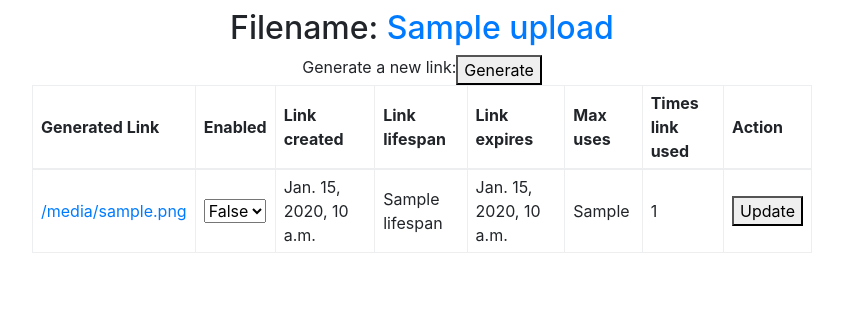
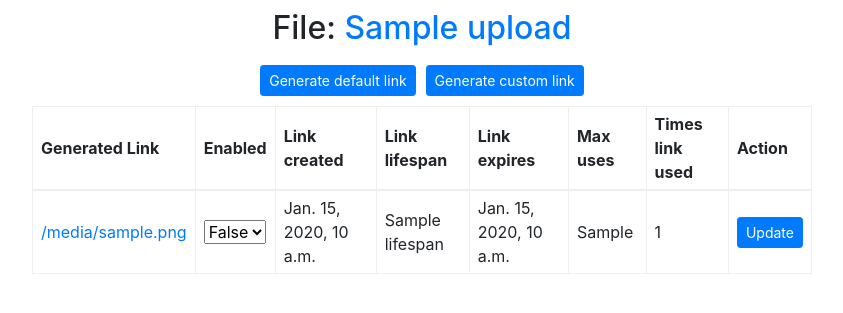
Before and after one commit to thoughtgeek/urlytic, a Django app: template filedetail/templates/filedetail/filedetail.html in a window 1280 px wide. Shown: the part 56-369 px from the top of the page, without its empty margins (218-1061 px from the left). Run offline with Django 3.2, Linux system fonts and the light colour scheme; the template is opened without the code that fills it: most values are stand-ins (such as "Sample title", 1, 10 or a date in 2020); some libraries are stand-ins or nearby versions.

Commit message:
Minor changes

```diff
--- a/filedetail/templates/filedetail/filedetail.html
+++ b/filedetail/templates/filedetail/filedetail.html
@@ -7,11 +7,11 @@ URLytic - FileDetail
 {% block content %}
 <div class="topDiv appSummary">
   <div class="d-flex justify-content-center">
-    <h2>Filename: <a href="{{ selectedfile.document.upload.url }}" target="_blank">{{ selectedfile.document.upload.name }}</a></h2>
+    <h2>File: <a href="{{ selectedfile.document.upload.url }}" target="_blank">{{ selectedfile.document.upload.name }}</a></h2>
   </div>
-  <div class="d-flex justify-content-center">
-  Generate a new link:
-  <button class="linkgen" value="">Generate</button></td>
+  <div class="d-flex justify-content-center" style="margin-top: 10px; margin-bottom: 10px;">
+  <button class="linkgen btn btn-primary btn-sm" value="" style="margin-right: 10px";>Generate default link</button>
+  <button class="customLink btn btn-primary btn-sm" value="">Generate custom link</button>
   </div>
   <div class="d-flex justify-content-center">
    <table id="filetable">
@@ -47,7 +47,7 @@ URLytic - FileDetail
           <td>{{ file.date_expired }}</td>
           <td>{{ file.max_uses }}</td>
           <td>{{ file.usage_count }}</td>
-          <td><button class="updatelink" value="{{ file.short_url }}">Update</button></td></td>
+          <td><button class="updatelink  btn btn-primary btn-sm" value="{{ file.short_url }}">Update</button></td></td>
         </tr>
       {% empty %}
         <tr>
@@ -62,8 +62,11 @@ URLytic - FileDetail
 {% endblock %}
 
 {% block script%}
-<div id="dialog" title="Link Generated" style="display: none;">
+<div id="linkgen_dialog" title="Link Generated" style="display: none;">
   <p>New download link has been generated!</p>
+</div>
+<div id="statuschange_dialog" title="Link status changed" style="display: none;">
+  <p>Link status has  been changed successfully!</p>
 </div>
 
 <script src="https://cdn.jsdelivr.net/npm/js-cookie@2/src/js.cookie.min.js"></script>
@@ -102,18 +105,29 @@ window.onload =function (){
     var data = new FormData();
     data.append('enabled', enabled);
     data.append('link', link);
-    data.append('link', link);
     data.append('file', "{{ selectedfile.document.upload.name }}");
 
     xhr.open('POST', url, false);
     xhr.onload = function () {
+      $( "#statuschange_dialog" ).dialog({
+        dialogClass: "no-close",
+        buttons: [
+          {
+            text: "OK",
+            click: function() {
+              $( this ).dialog( "close" );
+              window.location.reload();
+            }
+          }
+        ]
+      });
       }
     xhr.send(data);
 
   }
 
   function call_api_generate(){
-      if (confirm("Are you sure you want to generate a new link?"))
+      if (confirm("Are you sure you want to generate a new link with default settings?"))
         {
         url = "{% url 'filedetail_ns:filedetail_home' %}?filename={{ selectedfile.document.upload.name }}"
         var xhr  = new XMLHttpRequest();
@@ -122,7 +136,7 @@ window.onload =function (){
         xhr.onreadystatechange = function()
           {
             if(xhr.readyState == 4 && xhr.status == 200) {
-                $( "#dialog" ).dialog({
+                $( "#linkgen_dialog" ).dialog({
                   dialogClass: "no-close",
                   buttons: [
                     {
--- a/filedetail/views.py
+++ b/filedetail/views.py
@@ -120,7 +120,7 @@ def filedetail(request):
 
     if gen_api_input == 'True':
         print('Generating new link..')
-        default_file_settings = link_settings('True', -1, 3)
+        default_file_settings = link_settings('True', -1, -1)
         uniqueurl = generate(filedetails.document, default_file_settings, filedetails.document.upload.url)
 
     return render(request, 'filedetail/filedetail.html',{
--- a/home/templates/home/filelist.html
+++ b/home/templates/home/filelist.html
@@ -12,7 +12,7 @@ URLytic - FileList
   <div class="d-flex justify-content-center">
   <input type="text" id="searchInput" onkeyup="search()" placeholder="Enter filename.." style="width:30%; margin-bottom: 1%; margin-top: 1%">
   </div>
-  <table id="filetable">
+  <table id="filetable" class="table table-hover">
     <thead>
       <tr>
         <th>Name</th>
@@ -30,7 +30,7 @@ URLytic - FileList
           <td>{{ document.upload.size|filesizeformat }}</td>
           <td>{{ document.uploader.email }}</td>
           <td>
-           <button class="delFile" value="{{ document.upload }}">Delete</button></td>
+           <button class="delFile btn btn-primary btn-sm" value="{{ document.upload }}">Delete</button></td>
         </tr>
       {% empty %}
         <tr>
```
